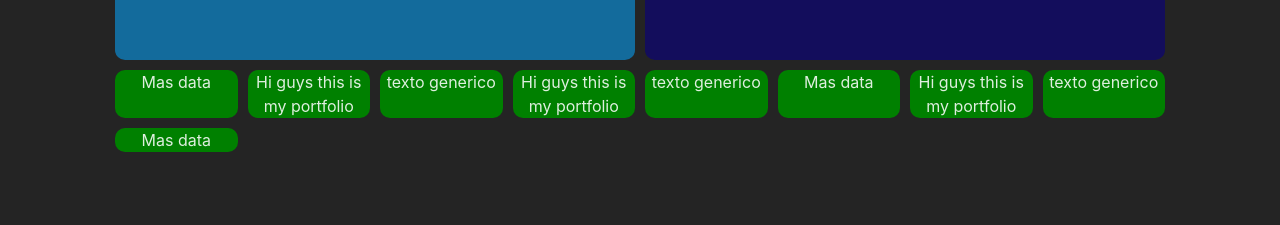
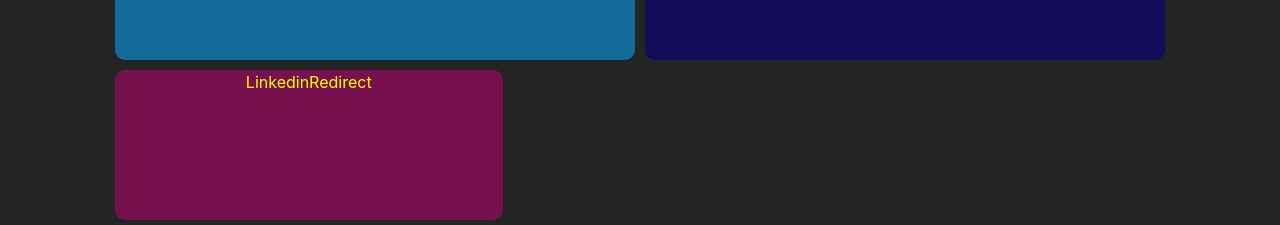
Before and after one commit to AgustinDi/portfolio, a React (Vite) app: page / in a window 1280 px wide. Shown: the part 710-935 px from the top of the page. Before the commit the page ends 870 px from the top, so only its background shows below. Built offline with nearby package versions, Linux system fonts and the light colour scheme.

Commit message:
linkedin Redirect added

```diff
--- a/src/App.css
+++ b/src/App.css
@@ -13,7 +13,7 @@
   margin-top: 80px;
 
   grid-template-columns: repeat(8, 1fr);
-  grid-template-rows: 150px 250px 270px;
+  grid-template-rows: 150px 250px 270px 150px;
   gap: 10px
 }
 
@@ -52,3 +52,9 @@
   grid-column: 5 / 9;
   grid-row: 3 / 4;
 }
+
+.LinkedinRedirect {
+  background-color: var(--color-LinkedinRedirect);
+  grid-column: 1 / 4;
+  grid-row: 4 / 5;
+}
--- a/src/App.jsx
+++ b/src/App.jsx
@@ -4,6 +4,7 @@
 import YearsOld from './cards/YearsOld'
 import GithubRedirect from './cards/GithubRedirect'
 import AboutMe from './cards/AboutMe'
+import LinkedinRedirect from './cards/LinkedinRedirect'
 
 function App() {
 
@@ -14,33 +15,7 @@
       <MainTitle />
       <GithubRedirect />
       <AboutMe />
-      <div>
-        Mas data
-      </div>
-      <div>
-        Hi guys this is my portfolio
-      </div>
-      <div>
-        texto generico
-      </div>
-      <div>
-        Hi guys this is my portfolio
-      </div>
-      <div>
-        texto generico
-      </div>
-      <div>
-        Mas data
-      </div>
-      <div>
-        Hi guys this is my portfolio
-      </div>
-      <div>
-        texto generico
-      </div>
-      <div>
-        Mas data
-      </div>
+      <LinkedinRedirect />
     </main>
   )
 }
--- /dev/null
+++ b/src/cards/Cards Styles/LinkedinRedirect.css
@@ -0,0 +1,3 @@
+.LinkedinRedirect {
+     color: yellow;
+}
--- /dev/null
+++ b/src/cards/LinkedinRedirect.jsx
@@ -0,0 +1,9 @@
+import './Cards Styles/LinkedinRedirect.css'
+
+export default function LinkedinRedirect() {
+     return (
+          <div className='LinkedinRedirect'>
+               LinkedinRedirect
+          </div>
+     )
+}
--- a/src/index.css
+++ b/src/index.css
@@ -17,5 +17,6 @@
   --color-ColorSwitcher: #46136E;
   --color-YearsOld: #A757F4;
   --color-GithubRedirect: #136B9C;
-  --color-AboutMe: #130d5c;
+  --color-AboutMe: #130D5C;
+  --color-LinkedinRedirect: #77104E;
 }
```
